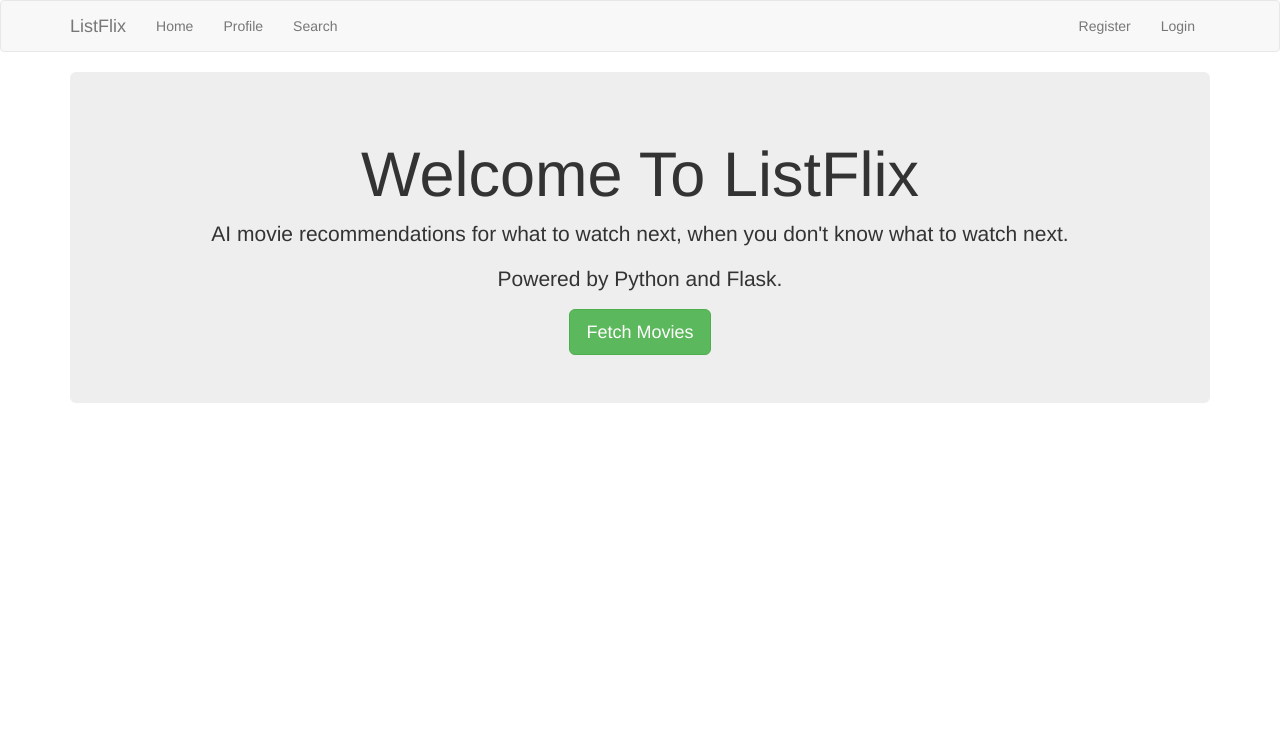
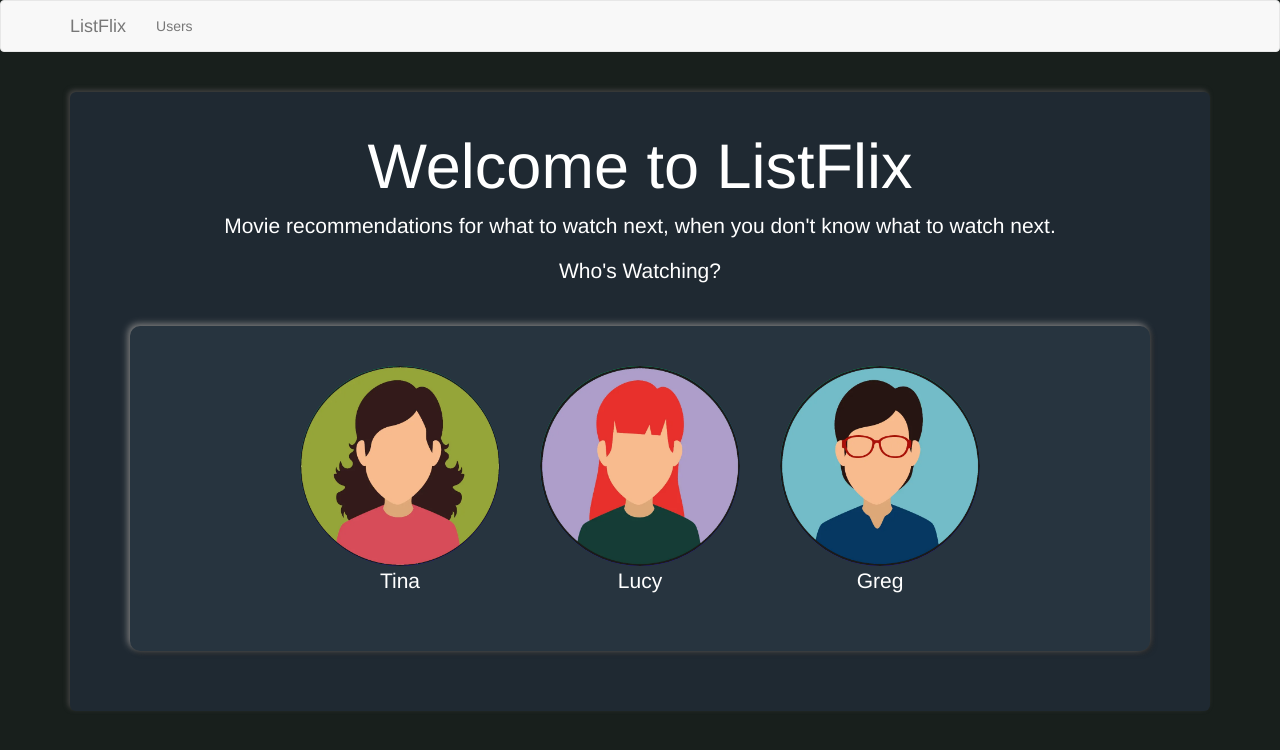
Before and after one commit to HarrisonLavins/ListFlix, a Flask app: page / in a window 1280 px wide. Shown: the top 750 px of the page. Run offline with Flask 2, Linux system fonts and the light colour scheme; some libraries are stand-ins or nearby versions.

Commit message:
WIP: User home page recommendations

```diff
--- a/app.py
+++ b/app.py
@@ -6,22 +6,29 @@ app = Flask(__name__)
 
 @app.route('/')
 def index():
-    return render_template('home.html')
+    return render_template('users.html')
 
-@app.route('/fetch-movies')
-def fetch_movies():
+@app.route('/home/<string:id>/')
+def fetch_movies(id):
+    # Create object with user information
+    user = {'id': id}
+
     # Use TMDB discover page to fetch random movies from API
-    url = f'https://api.themoviedb.org/3/discover/movie?api_key={api_key}'
+    # url = f'https://api.themoviedb.org/3/discover/movie?api_key={api_key}'
 
+    # Replace this URL to display different API results on the user home page
+    url = 'https://api.themoviedb.org/3/movie/245891/recommendations?api_key=71fd409b351004d729d92c7280888cda&language=en-US&page=1'
+
+    # Get data from API
     response = urllib.request.urlopen(url)
     data = response.read()
     movie_data = json.loads(data)
 
     # Can uncomment below line for debugging, and to see what useful info TMDB API returns
-    # print(dict)
+    print(movie_data["results"][0])
 
-    # Pass the fetch-movies template page a Python dictionary called 'movies'
-    return render_template("fetch-movies.html", movies=movie_data["results"])
+    # Pass the home template page a Python dictionary called 'movies'
+    return render_template("home.html", movies=movie_data["results"], user=user)
 
 if __name__ == '__main__':
     app.run(debug=True)
--- /dev/null
+++ b/static/main.css
@@ -0,0 +1,69 @@
+body {
+  background-color: #181f1c;
+}
+
+a {
+  text-decoration: none;
+  color: #fff;
+}
+
+a:hover {
+  text-decoration: none;
+  color: #ffd900;
+}
+
+.jumbotron {
+  margin-top: 20px;
+  padding: 20px 10px;
+  background-color: #1f2932;
+  color: #fff;
+  box-shadow: -2px -2px 5px #434343;
+}
+
+.avatar-container {
+  width: 100%;
+  padding: 40px 10px;
+  margin: 40px 0px;
+  border-radius: 10px;
+  background-color: #27343f;
+  box-shadow: -2px -2px 7px #838383, 2px 2px 5px #242424;
+  display: flex;
+  flex-direction: row;
+  flex-wrap: wrap;
+  gap: 40px;
+  justify-content: center;
+}
+
+.border-outer {
+  width: 200px;
+  height: 200px;
+  background-image: linear-gradient(163deg, #00ff75 0%, #3700ff 100%);
+  border-radius: 50%;
+  transition: all 0.3s;
+}
+
+.border-inner {
+  width: 200px;
+  height: 200px;
+  background-color: #1a1a1a;
+  border-radius: 50%;
+  transition: all 0.2s;
+}
+
+.border-inner:hover {
+  transform: scale(0.98);
+  border-radius: 50%;
+}
+
+.border-outer:hover {
+  box-shadow: 0px 0px 30px 1px rgba(0, 157, 255, 0.614);
+}
+
+.avatar {
+  width: 200px;
+  height: 200px;
+  border-radius: 50%;
+}
+
+/* Home Page */
+/* ----------- */
--- /dev/null
+++ b/templates/components/_avatar.html
@@ -0,0 +1,47 @@
+<div class="avatar-container">
+  <!-- TODO: make links and profiles dynamic -->
+  <a href="/home/1">
+    <div class="profile-container">
+      <div class="border-outer">
+        <div class="border-inner">
+          <img
+            class="avatar"
+            src="../../static/assets/users/1.webp"
+            alt="avatar"
+          />
+        </div>
+      </div>
+      <p>Tina</p>
+    </div>
+  </a>
+
+  <a href="/home/2">
+    <div class="profile-container">
+      <div class="border-outer">
+        <div class="border-inner">
+          <img
+            class="avatar"
+            src="../../static/assets/users/2.webp"
+            alt="avatar"
+          />
+        </div>
+        <p>Lucy</p>
+      </div>
+    </div>
+  </a>
+
+  <a href="/home/3">
+    <div class="profile-container">
+      <div class="border-outer">
+        <div class="border-inner">
+          <img
+            class="avatar"
+            src="../../static/assets/users/3.webp"
+            alt="avatar"
+          />
+        </div>
+        <p>Greg</p>
+      </div>
+    </div>
+  </a>
+</div>
--- a/templates/components/_navbar.html
+++ b/templates/components/_navbar.html
@@ -18,12 +18,11 @@
     </div>
     <div id="navbar" class="collapse navbar-collapse">
       <ul class="nav navbar-nav">
-        <li><a href="/">Home</a></li>
-        <li><a href="#">Profile</a></li>
-        <li><a href="#">Search</a></li>
+        <li><a href="/">Users</a></li>
+        <!-- <li><a href="#">Profile</a></li> -->
       </ul>
 
-      <ul class="nav navbar-nav navbar-right">
+      <!-- <ul class="nav navbar-nav navbar-right">
         {% if session.logged_in %}
         <li><a href="#">Dashboard</a></li>
         <li><a href="#">Logout</a></li>
@@ -31,7 +30,7 @@
         <li><a href="#">Register</a></li>
         <li><a href="#">Login</a></li>
         {% endif %}
-      </ul>
+      </ul> -->
     </div>
     <!--/.nav-collapse -->
   </div>
--- a/templates/home.html
+++ b/templates/home.html
@@ -1,11 +1,22 @@
 {% extends 'layout.html' %} {% block body %}
 <div class="jumbotron text-center">
-  <h1>Welcome To ListFlix</h1>
-  <p class="lead">
-    AI movie recommendations for what to watch next, when you don't know what to
-    watch next.
-  </p>
-  <p>Powered by Python and Flask.</p>
-  <a href="/fetch-movies" class="btn btn-success btn-lg">Fetch Movies</a>
+  <h1>Movies for User {{user.id}}</h1>
+<p>A simple example of calling TMDB API and rendering content using Flask</p>
+  <div>
+    <!-- Movies come into this file as a Python dictionary called 'movies'
+         below, we are just looping through using the Jinja template language
+        and rendering the returned information about each movie from TMDB API -->
+    {% block content %} {% for movie in movies %}
+    <h3>{{movie.original_title}}</h3>
+    <p>Rating: {{movie.vote_average}}</p>
+    <p>{{movie.overview}}</p>
+    <img
+      class="movie"
+      src="http://image.tmdb.org/t/p/w500{{movie.backdrop_path}}"
+      width="500" height="auto"
+    ></img>
+    <br>
+    {% endfor %} {% endblock %}
+  </div>
 </div>
 {% endblock %}
--- a/templates/layout.html
+++ b/templates/layout.html
@@ -3,10 +3,12 @@
   <head>
     <meta charset="utf-8" />
     <title>ListFlix</title>
+    <!--  Load CSS in Flask with html-->
     <link
       rel="stylesheet"
       href="https://maxcdn.bootstrapcdn.com/bootstrap/3.3.7/css/bootstrap.min.css"
     />
+    <link rel="stylesheet" href="/static/main.css" />
   </head>
   <body>
     {% include 'components/_navbar.html' %}
--- /dev/null
+++ b/templates/users.html
@@ -0,0 +1,13 @@
+{% extends 'layout.html' %} {% block body %}
+<div class="jumbotron text-center">
+  <h1>Welcome to ListFlix</h1>
+  <p class="lead">
+    Movie recommendations for what to watch next, when you don't know what to
+    watch next.
+  </p>
+  <p>Who's Watching?</p>
+  <!-- <a href="/fetch-movies" class="btn btn-success btn-lg">Fetch Movies</a> -->
+
+  <div class="container-lg">{% include 'components/_avatar.html' %}</div>
+</div>
+{% endblock %}
```
Also changed, not shown: templates/fetch-movies.html (deleted, +0 -20 lines), static/assets/users/1.webp (added), static/assets/users/2.webp (added), static/assets/users/3.webp (added).
